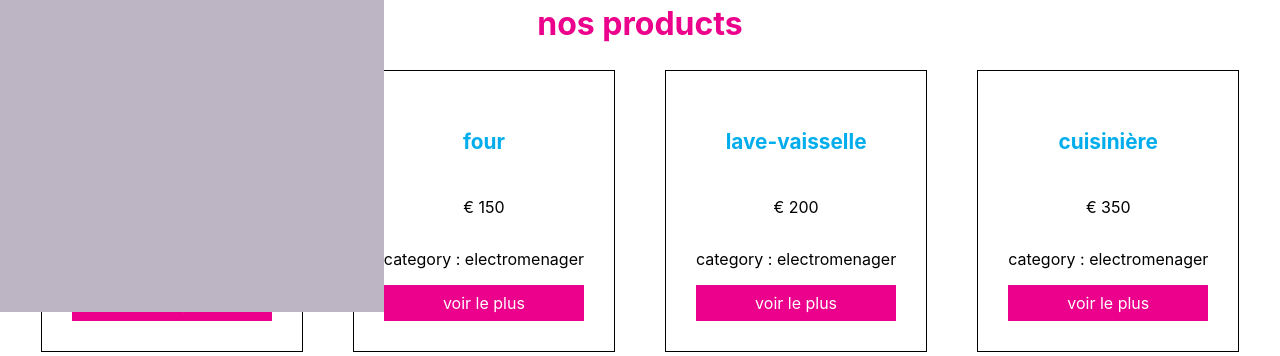
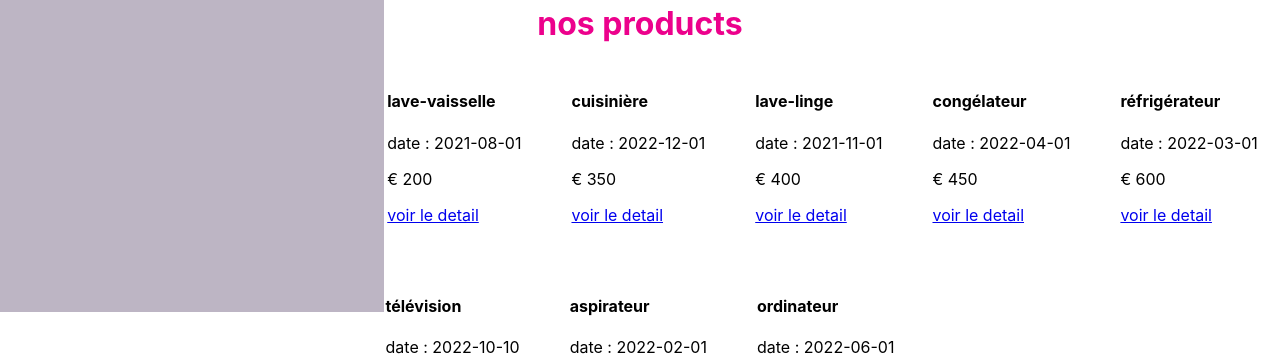
Before and after one commit to v-ina/exo-e-commerce-react, a React (Create React App) app: page /product in a window 1280 px wide. Shown: the part 488-844 px from the top of the page. Built offline with nearby package versions, Linux system fonts and the light colour scheme.

Commit message:
add ProductCard

```diff
--- /dev/null
+++ b/src/components/ProductCard.jsx
@@ -0,0 +1,19 @@
+import { Link } from "react-router-dom"
+
+function ProductCard ({productprops}){
+    return(
+        <>
+            <div className='product__box'>
+                <h4>{productprops.title}</h4>
+                <p>date : {productprops.publicationDate}</p>
+                <p>€ {productprops.price}</p>
+                <Link to={`/product/${productprops.id}/details`}>voir le detail</Link>
+            </div>
+        </>
+    )
+}
+
+// j'ai cree un composant qui me permet de repeter a creer les balises HTML.
+// dans cette page, je vais recevoir props et je vais creer les balises HTML.
+
+export default ProductCard
--- a/src/pages/HomePage.jsx
+++ b/src/pages/HomePage.jsx
@@ -3,6 +3,7 @@ import Header from '../components/Header'
 import {Link} from 'react-router-dom'
 import { products, sortedByPrice } from '../utils/utils'
 import Sidebar from '../components/Sidebar'
+import ProductCard from '../components/ProductCard'
 
 function HomePage(){
 
@@ -21,27 +22,18 @@ function HomePage(){
         <h2>Les plus recents! - cuisine</h2>
         <div className='home--main__flex'>
           {theNewestProducts.map(product=>{
-            return(
-              <div className='product__box'>
-                <h4>{product.title}</h4>
-                <p>date : {product.publicationDate}</p>
-                <p>€ {product.price}</p>
-                <Link to={`/product/${product.id}/details`}>voir le detail</Link>
-              </div>
-            )
+            return <ProductCard productprops={product}/>
           })}
         </div>
+
+{/* ici, dans les boucles 3 produits plus recents et moins chers, chaque element de boucle
+va etre recupere à composant ProductCard et remplir ce composant */}
+
 
         <h2>Les moins chers!</h2>
         <div className='home--main__flex'>
           {theCheapestProducts.map(product =>{
-            return(
-              <div className='product__box'>
-                <h4>{product.title}</h4>
-                <p>€ {product.price}</p>
-                <Link to={`/product/${product.id}/details`}>voir le detail</Link>
-              </div>
-            )
+            return <ProductCard productprops={product} />
           })}
         </div>
       </main>
--- a/src/pages/ProductPage.jsx
+++ b/src/pages/ProductPage.jsx
@@ -3,6 +3,7 @@ import Header from '../components/Header'
 import {Link} from 'react-router-dom'
 import {sortedByPrice } from '../utils/utils'
 import Sidebar from '../components/Sidebar'
+import ProductCard from '../components/ProductCard'
 
 function ProductPage(){
 
@@ -18,14 +19,7 @@ function ProductPage(){
         <h2>nos products</h2>
         <div className='products--main__flex'>
           {sortedByPrice.map(product=>{
-            return(
-              <article className='products__article'>
-                <h4>{product.title}</h4>
-                <p>€ {product.price}</p>
-                <p>category : {product.category? product.category : `none`}</p>
-                <Link to={`/product/${product.id}/details`}>voir le plus</Link>
-              </article>
-            )
+            return <ProductCard productprops={product} />
           })}
           </div>
       </main>
```
